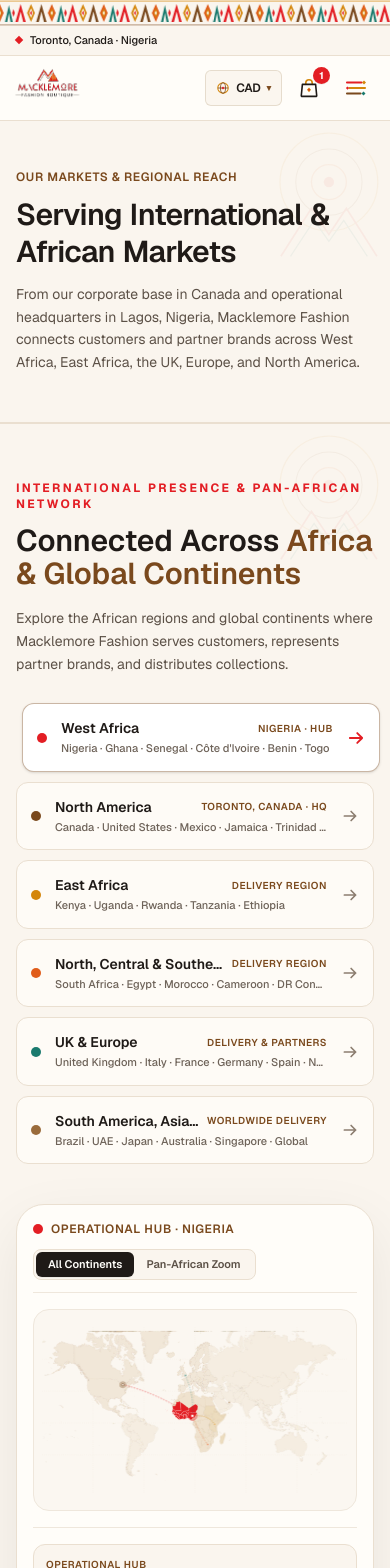
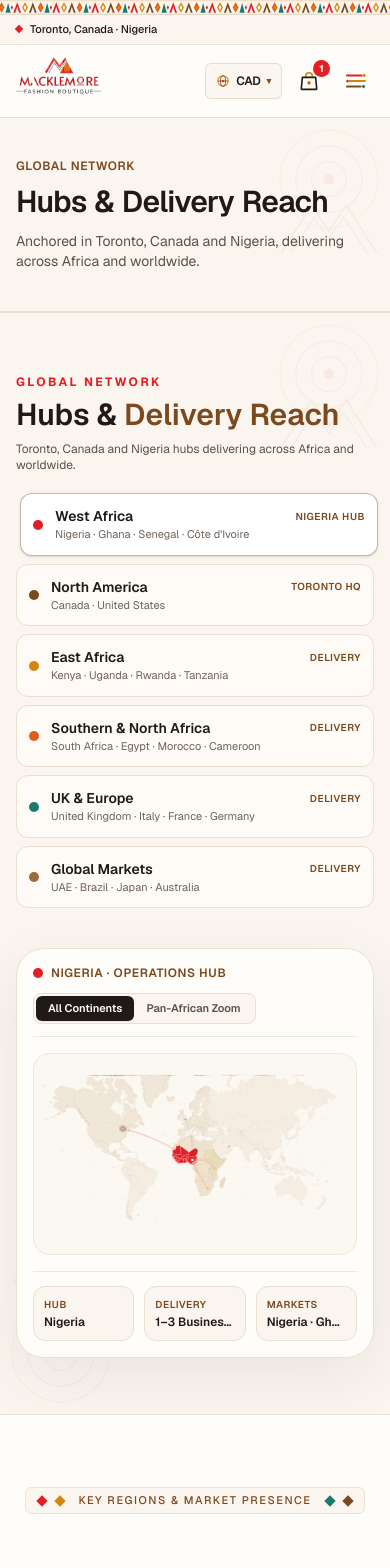
Before and after one commit to Kennysaruni/macklemorefashions, a Next.js app: page /markets in a window 390 px wide. Shown: the top 1568 px of the page. Built offline with nearby package versions, Linux system fonts and the light colour scheme.

Commit message:
Refine tribal ribbon size, enlarge logo on mobile and desktop, and condense continental map copy

```diff
--- a/app/globals.css
+++ b/app/globals.css
@@ -104,17 +104,17 @@ body {
   position: relative;
   width: 100%;
   max-width: 100%;
-  height: 26px;
+  height: 15px;
   overflow: hidden;
   content-visibility: auto;
-  contain-intrinsic-size: 100% 26px;
+  contain-intrinsic-size: 100% 15px;
   contain: layout paint style;
 }
 
-@media (min-width: 640px) {
+@media (min-width: 768px) {
   .tribal-ribbon-viewport {
-    height: 32px;
-    contain-intrinsic-size: 100% 32px;
+    height: 16px;
+    contain-intrinsic-size: 100% 16px;
   }
 }
 
--- a/app/markets/page.tsx
+++ b/app/markets/page.tsx
@@ -12,34 +12,30 @@ import {
 const MARKET_REGIONS = [
   {
     region: "West Africa",
-    badge: "Operational Hub · Nigeria",
-    cities: "Nigeria · Ghana · Senegal · Côte d'Ivoire",
-    summary:
-      "Anchored by our operational presence in Nigeria, with express fulfillment and partner brand representation across West Africa.",
+    badge: "Nigeria Hub",
+    cities: "Nigeria · Ghana · Senegal",
+    summary: "Operations hub in Nigeria serving West Africa.",
     accent: "#E31E24",
   },
   {
     region: "North America",
-    badge: "Corporate Headquarters · Toronto, Canada",
-    cities: "Toronto, Canada · United States",
-    summary:
-      "Our Canadian corporate base in Toronto, Canada connects North American shoppers and international partners with our collections.",
+    badge: "Toronto, Canada HQ",
+    cities: "Toronto, Canada · USA",
+    summary: "Corporate base in Toronto, Canada serving North America.",
     accent: "#D4860B",
   },
   {
     region: "East Africa",
-    badge: "Express Delivery Destination",
+    badge: "Express Delivery",
     cities: "Kenya · Uganda · Rwanda · Tanzania",
-    summary:
-      "Delivering curated retail collections and partner brand pieces directly to customers across East Africa from our Nigeria and Toronto, Canada hubs.",
+    summary: "Direct express delivery across East Africa.",
     accent: "#E05C1A",
   },
   {
     region: "UK, Europe & Global",
-    badge: "International Delivery & Partner Network",
-    cities: "United Kingdom · Italy · France · Worldwide",
-    summary:
-      "Collaborating with international fashion labels, such as LUCA, and delivering orders worldwide from Toronto, Canada and Nigeria.",
+    badge: "Worldwide Delivery",
+    cities: "UK · Italy · France · Global",
+    summary: "International partner houses and worldwide delivery.",
     accent: "#1A7A6E",
   },
 ];
@@ -48,19 +44,19 @@ export default function MarketsFootprintPage() {
   return (
     <div className="min-h-screen bg-[#FFFDF9] text-[#1F1A17]">
       {/* Page Hero */}
-      <section className="relative border-b border-[#EADFD0] bg-[#FAF5EE] px-4 sm:px-8 py-12 sm:py-16 overflow-hidden">
+      <section className="relative border-b border-[#EADFD0] bg-[#FAF5EE] px-4 sm:px-8 py-10 sm:py-14 overflow-hidden">
         <TribalCornerWatermark position="top-right" opacity={0.05} />
-        <div className="max-w-[1440px] mx-auto space-y-3">
+        <div className="max-w-[1440px] mx-auto space-y-2.5">
           <span className="text-xs font-semibold tracking-wider uppercase text-[#7A491D] block">
-            Our Markets &amp; Regional Reach
+            Global Network
           </span>
           <StaggeredText
-            text="Serving International & African Markets"
+            text="Hubs & Delivery Reach"
             as="h1"
             className="font-display text-3xl sm:text-5xl font-semibold tracking-tight max-w-3xl text-[#1F1A17]"
           />
-          <p className="text-sm sm:text-base text-[#5C5147] max-w-2xl leading-relaxed">
-            From our corporate base in Canada and operational headquarters in Lagos, Nigeria, Macklemore Fashion connects customers and partner brands across West Africa, East Africa, the UK, Europe, and North America.
+          <p className="text-sm text-[#5C5147] max-w-xl">
+            Anchored in Toronto, Canada and Nigeria, delivering across Africa and worldwide.
           </p>
         </div>
       </section>
--- a/components/layout/EditorialShell.tsx
+++ b/components/layout/EditorialShell.tsx
@@ -202,7 +202,7 @@ export function EditorialShell({ children }: { children: React.ReactNode }) {
 
       {/* 2. Sticky Header (Remains Visible Above the Mobile Menu so Logo & Cart Stay Accessible) */}
       <header className="sticky top-0 z-50 bg-[#FFFDF9]/95 backdrop-blur-md border-b border-[#EADFD0]">
-        <div className="max-w-[1440px] mx-auto px-3.5 sm:px-8 h-16 sm:h-20 flex items-center justify-between gap-2 sm:gap-6">
+        <div className="max-w-[1440px] mx-auto px-3.5 sm:px-8 h-18 sm:h-22 lg:h-24 flex items-center justify-between gap-2 sm:gap-6">
           {/* Left: Official Macklemore Logo */}
           <Link
             href="/"
--- a/components/vectors/ContinentalMapBanner.tsx
+++ b/components/vectors/ContinentalMapBanner.tsx
@@ -50,10 +50,10 @@ const CONTINENTAL_REGIONS: ContinentalRegionGroup[] = [
   {
     id: "west-africa",
     label: "West Africa",
-    badge: "Operational Hub · Nigeria",
-    hubCity: "Nigeria · Hub",
+    badge: "Nigeria · Operations Hub",
+    hubCity: "Nigeria Hub",
     isOperationalHub: true,
-    countries: ["Nigeria", "Ghana", "Senegal", "Côte d'Ivoire", "Benin", "Togo"],
+    countries: ["Nigeria", "Ghana", "Senegal", "Côte d'Ivoire"],
     codes: new Set([
       "686", "270", "624", "324", "694", "430", "384", "288", "768", "204",
       "566", "854", "132", "466", "478", "562",
@@ -61,18 +61,18 @@ const CONTINENTAL_REGIONS: ContinentalRegionGroup[] = [
     color: "#E31E24",
     baseFill: "#E9D6BE",
     baseStroke: "#C4A482",
-    role: "Primary operational presence in Nigeria with regional distribution, bespoke fittings, and partner brand representation across West Africa.",
-    deliverySummary: "1–3 business days across Nigeria & West Africa",
-    showroomAddress: "Nigeria (Operational Hub)",
+    role: "Operations hub in Nigeria serving West Africa.",
+    deliverySummary: "1–3 Business Days",
+    showroomAddress: "Nigeria",
     hubCoordinates: [8.6753, 9.082],
   },
   {
     id: "north-america",
     label: "North America",
-    badge: "Corporate Headquarters · Toronto, Canada",
-    hubCity: "Toronto, Canada · HQ",
+    badge: "Toronto, Canada · Corporate HQ",
+    hubCity: "Toronto HQ",
     isOperationalHub: true,
-    countries: ["Canada", "United States", "Mexico", "Jamaica", "Trinidad & Tobago"],
+    countries: ["Canada", "United States"],
     codes: new Set([
       "124", "840", "484", "304", "044", "192", "214", "332", "388", "630",
       "780", "084", "188", "222", "320", "340", "558", "591", "028", "052",
@@ -82,18 +82,18 @@ const CONTINENTAL_REGIONS: ContinentalRegionGroup[] = [
     color: "#7A491D",
     baseFill: "#F1E7D8",
     baseStroke: "#D2BFA6",
-    role: "Canadian corporate base in Toronto, Canada directing international brand strategy, Toronto Fashion Week showcases, North American client service, and global partnerships.",
-    deliverySummary: "2–4 business days across Canada & USA",
-    showroomAddress: "Toronto, Canada (Corporate HQ)",
+    role: "Corporate headquarters in Toronto, Canada.",
+    deliverySummary: "2–4 Business Days",
+    showroomAddress: "Toronto, Canada",
     hubCoordinates: [-79.3832, 43.6532],
   },
   {
     id: "east-africa",
     label: "East Africa",
-    badge: "East Africa · Express Delivery Destination",
-    hubCity: "Delivery Region",
+    badge: "East Africa · Delivery",
+    hubCity: "Delivery",
     isOperationalHub: false,
-    countries: ["Kenya", "Uganda", "Rwanda", "Tanzania", "Ethiopia"],
+    countries: ["Kenya", "Uganda", "Rwanda", "Tanzania"],
     codes: new Set([
       "231", "232", "262", "706", "404", "800", "646", "108", "834", "729",
       "728", "690", "480", "174", "450",
@@ -102,27 +102,18 @@ const CONTINENTAL_REGIONS: ContinentalRegionGroup[] = [
     color: "#D4860B",
     baseFill: "#ECDCBE",
     baseStroke: "#C4A482",
-    role: "Express delivery destination serving East Africa's dynamic fashion and creative community directly from our hubs in Nigeria and Toronto, Canada.",
-    deliverySummary: "2–4 business days express delivery to East Africa",
-    showroomAddress: "Delivered from Nigeria & Toronto, Canada",
+    role: "Express delivery across East Africa.",
+    deliverySummary: "2–4 Business Days",
+    showroomAddress: "From Nigeria & Canada",
     hubCoordinates: [36.8219, -1.2921],
   },
   {
     id: "north-southern-africa",
-    label: "North, Central & Southern Africa",
-    badge: "Pan-African Delivery Destination",
-    hubCity: "Delivery Region",
+    label: "Southern & North Africa",
+    badge: "Pan-African Delivery",
+    hubCity: "Delivery",
     isOperationalHub: false,
-    countries: [
-      "South Africa",
-      "Egypt",
-      "Morocco",
-      "Cameroon",
-      "DR Congo",
-      "Botswana",
-      "Namibia",
-      "Zambia",
-    ],
+    countries: ["South Africa", "Egypt", "Morocco", "Cameroon"],
     codes: new Set([
       // North Africa
       "504", "732", "012", "788", "434", "818", "736",
@@ -134,18 +125,18 @@ const CONTINENTAL_REGIONS: ContinentalRegionGroup[] = [
     color: "#E05C1A",
     baseFill: "#EFE2CE",
     baseStroke: "#C8AC8C",
-    role: "Continental delivery network connecting North, Central, and Southern African markets directly with our operational hubs in Nigeria and Toronto, Canada.",
-    deliverySummary: "3–5 business days express continental delivery",
-    showroomAddress: "Delivered from Nigeria & Toronto, Canada",
+    role: "Continental delivery from Nigeria and Toronto, Canada.",
+    deliverySummary: "3–5 Business Days",
+    showroomAddress: "From Nigeria & Canada",
     hubCoordinates: [28.0473, -26.2041],
   },
   {
     id: "europe-uk",
     label: "UK & Europe",
-    badge: "UK & Europe · Delivery & Partner Reach",
-    hubCity: "Delivery & Partners",
+    badge: "UK & Europe · Delivery",
+    hubCity: "Delivery",
     isOperationalHub: false,
-    countries: ["United Kingdom", "Italy", "France", "Germany", "Spain", "Netherlands"],
+    countries: ["United Kingdom", "Italy", "France", "Germany"],
     codes: new Set([
       "826", "372", "250", "276", "380", "724", "620", "528", "056", "442",
       "756", "040", "208", "578", "752", "246", "352", "616", "203", "703",
@@ -157,25 +148,25 @@ const CONTINENTAL_REGIONS: ContinentalRegionGroup[] = [
     color: "#1A7A6E",
     baseFill: "#F1E7D8",
     baseStroke: "#D2BFA6",
-    role: "International delivery destination and partner brand collaborations for labels such as LUCA entering African markets.",
-    deliverySummary: "2–4 business days express international delivery",
-    showroomAddress: "Delivered from Toronto, Canada & Nigeria",
+    role: "International delivery & partner brand network.",
+    deliverySummary: "2–4 Business Days",
+    showroomAddress: "From Canada & Nigeria",
     hubCoordinates: [-0.1276, 51.5072],
   },
   {
     id: "global-continents",
-    label: "South America, Asia & Oceania",
-    badge: "Worldwide Express Delivery",
-    hubCity: "Worldwide Delivery",
+    label: "Global Markets",
+    badge: "Worldwide Delivery",
+    hubCity: "Delivery",
     isOperationalHub: false,
-    countries: ["Brazil", "UAE", "Japan", "Australia", "Singapore", "Global"],
+    countries: ["UAE", "Brazil", "Japan", "Australia"],
     codes: new Set<string>(), // Matches remaining global countries
     color: "#9A6B3B",
     baseFill: "#F5EDE1",
     baseStroke: "#DCCBB5",
-    role: "International DHL Express delivery serving diaspora communities, red carpet stylists, and private clients worldwide from Toronto, Canada and Nigeria.",
-    deliverySummary: "3–6 business days worldwide DHL Express",
-    showroomAddress: "Delivered from Toronto, Canada & Nigeria",
+    role: "Worldwide express delivery.",
+    deliverySummary: "3–6 Business Days",
+    showroomAddress: "From Canada & Nigeria",
     hubCoordinates: [55.2708, 25.2048],
   },
 ];
@@ -330,9 +321,7 @@ function classifyContinentRegion(geom: TopoGeometry): string {
   return "global-continents";
 }
 
-export function ContinentalMapBanner({
-  compact = false,
-}: {
+export function ContinentalMapBanner({}: {
   compact?: boolean;
 }) {
   const [topology, setTopology] = useState<WorldAtlasTopology | null>(null);
@@ -490,19 +479,19 @@ export function ContinentalMapBanner({
               LEFT COLUMN: AFRIKLINK-STYLE INTERACTIVE CONTINENTAL & REGIONAL LIST
              =============================================================== */}
           <div>
-            <span className="inline-block text-xs font-bold tracking-[0.2em] uppercase text-[#E31E24] mb-3">
-              International Presence &amp; Pan-African Network
+            <span className="inline-block text-xs font-bold tracking-[0.2em] uppercase text-[#E31E24] mb-2">
+              Global Network
             </span>
-            <h2 className="font-display text-3xl sm:text-4xl lg:text-[42px] font-semibold text-[#1F1A17] leading-[1.12] mb-4">
-              Connected Across{" "}
-              <span className="text-[#7A491D]">Africa &amp; Global Continents</span>
+            <h2 className="font-display text-3xl sm:text-4xl font-semibold text-[#1F1A17] leading-[1.12] mb-2.5">
+              Hubs &amp;{" "}
+              <span className="text-[#7A491D]">Delivery Reach</span>
             </h2>
-            <p className="text-sm sm:text-base text-[#5C5147] mb-7 max-w-[500px] leading-relaxed">
-              Explore the African regions and global continents where Macklemore Fashion serves customers, represents partner brands, and distributes collections.
+            <p className="text-xs sm:text-sm text-[#5C5147] mb-5 max-w-[440px]">
+              Toronto, Canada and Nigeria hubs delivering across Africa and worldwide.
             </p>
 
             {/* Interactive Region / Continent Cards (AfrikLink Pattern) */}
-            <div className="flex flex-col gap-2.5">
+            <div className="flex flex-col gap-2">
               {CONTINENTAL_REGIONS.map((region) => {
                 const isActive = activeRegionId === region.id;
                 return (
@@ -511,9 +500,9 @@ export function ContinentalMapBanner({
                     onMouseEnter={() => setHoveredRegionId(region.id)}
                     onMouseLeave={() => setHoveredRegionId(null)}
                     onClick={() => setSelectedRegionId(region.id)}
-                    className={`flex items-center gap-3.5 p-3.5 sm:p-4 rounded-xl border transition-all duration-300 cursor-pointer group relative overflow-hidden ${
+                    className={`flex items-center gap-3 p-3 sm:p-3.5 rounded-xl border transition-all duration-300 cursor-pointer group relative overflow-hidden ${
                       isActive
-                        ? "bg-white border-[#7A491D]/40 shadow-sm translate-x-1.5"
+                        ? "bg-white border-[#7A491D]/40 shadow-sm translate-x-1"
                         : "bg-[#FFFDF9]/80 border-[#EADFD0] hover:bg-white hover:border-[#D4B895]"
                     }`}
                   >
@@ -522,7 +511,7 @@ export function ContinentalMapBanner({
                       style={{ background: region.color }}
                     />
                     <div className="flex-1 min-w-0">
-                      <div className="flex items-center justify-between gap-2 mb-0.5">
+                      <div className="flex items-center justify-between gap-2">
                         <h4 className="text-sm font-semibold text-[#1F1A17] truncate">
                           {region.label}
                         </h4>
@@ -530,29 +519,10 @@ export function ContinentalMapBanner({
                           {region.hubCity}
                         </span>
                       </div>
-                      <p className="text-[11px] text-[#6E6359] truncate font-medium group-hover:text-[#1F1A17] transition-colors">
+                      <p className="text-[11px] text-[#6E6359] truncate">
                         {region.countries.join(" · ")}
                       </p>
                     </div>
-                    <svg
-                      className={`shrink-0 transition-transform duration-300 group-hover:translate-x-1 ${
-                        isActive
-                          ? "text-[#E31E24] scale-110"
-                          : "text-[#8C7E70]"
-                      }`}
-                      width="18"
-                      height="18"
-                      viewBox="0 0 16 16"
-                      fill="none"
-                    >
-                      <path
-                        d="M3 8h10M9 4l4 4-4 4"
-                        stroke="currentColor"
-                        strokeWidth="1.5"
-                        strokeLinecap="round"
-                        strokeLinejoin="round"
-                      />
-                    </svg>
                   </div>
                 );
               })}
@@ -810,42 +780,34 @@ export function ContinentalMapBanner({
               </div>
 
               {/* Selected Region / Hub Summary Footer Inside Map Card */}
-              <div className="mt-4 pt-4 border-t border-[#EFE7DC] grid grid-cols-1 sm:grid-cols-3 gap-3">
-                <div className="p-3 rounded-xl bg-[#FAF5EE] border border-[#EADFD0]">
+              <div className="mt-4 pt-3.5 border-t border-[#EFE7DC] grid grid-cols-3 gap-2.5">
+                <div className="p-2.5 rounded-xl bg-[#FAF5EE] border border-[#EADFD0]">
                   <span className="text-[10px] font-semibold uppercase tracking-wider text-[#7A491D] block">
-                    {activeRegion.isOperationalHub
-                      ? "Operational Hub"
-                      : "Fulfillment Origin"}
+                    {activeRegion.isOperationalHub ? "Hub" : "Origin"}
                   </span>
                   <span className="text-xs font-semibold text-[#1F1A17] mt-0.5 block truncate">
                     {activeRegion.showroomAddress}
                   </span>
                 </div>
 
-                <div className="p-3 rounded-xl bg-[#FAF5EE] border border-[#EADFD0]">
+                <div className="p-2.5 rounded-xl bg-[#FAF5EE] border border-[#EADFD0]">
                   <span className="text-[10px] font-semibold uppercase tracking-wider text-[#7A491D] block">
-                    Express Delivery
+                    Delivery
                   </span>
                   <span className="text-xs font-semibold text-[#1F1A17] mt-0.5 block truncate">
                     {activeRegion.deliverySummary}
                   </span>
                 </div>
 
-                <div className="p-3 rounded-xl bg-[#FAF5EE] border border-[#EADFD0]">
+                <div className="p-2.5 rounded-xl bg-[#FAF5EE] border border-[#EADFD0]">
                   <span className="text-[10px] font-semibold uppercase tracking-wider text-[#7A491D] block">
-                    Countries Served
+                    Markets
                   </span>
                   <span className="text-xs font-semibold text-[#1F1A17] mt-0.5 block truncate">
-                    {activeRegion.countries.slice(0, 4).join(" · ")}
+                    {activeRegion.countries.slice(0, 3).join(" · ")}
                   </span>
                 </div>
               </div>
-
-              {!compact && (
-                <p className="mt-3 text-xs text-[#5C5147] leading-relaxed">
-                  {activeRegion.role}
-                </p>
-              )}
 
               {/* Floating Cursor Tooltip (AfrikLink Pattern) */}
               <AnimatePresence>
--- a/components/vectors/TribalVectors.tsx
+++ b/components/vectors/TribalVectors.tsx
@@ -22,11 +22,11 @@ export function MacklemoreLogo({
       <img
         src="/assets/fashion-Boutique-logo-1.svg"
         alt="Macklemore Fashion"
-        className="h-9 sm:h-12 max-w-[165px] sm:max-w-none w-auto object-contain object-left transition-transform duration-300 hover:scale-[1.02]"
+        className="h-12 sm:h-15 lg:h-16 max-w-[205px] sm:max-w-none w-auto object-contain object-left transition-transform duration-300 hover:scale-[1.02]"
       />
       {showSubline && (
         <span className="text-[10px] tracking-[0.18em] uppercase text-[#7A491D] font-medium mt-1">
-          Canada · Nigeria · Global Fashion
+          Toronto, Canada · Nigeria
         </span>
       )}
     </div>
@@ -52,7 +52,7 @@ export function TribalPatternRibbon({ className = "" }: { className?: string })
     >
       <div className="animate-tribal-ltr">
         <svg
-          viewBox="0 0 2400 32"
+          viewBox="0 0 2400 20"
           fill="none"
           xmlns="http://www.w3.org/2000/svg"
           className="w-full h-full block"
@@ -63,32 +63,30 @@ export function TribalPatternRibbon({ className = "" }: { className?: string })
               id={patternId}
               x="0"
               y="0"
-              width="160"
-              height="32"
+              width="120"
+              height="20"
               patternUnits="userSpaceOnUse"
             >
               {/* Warm Cream Base */}
-              <rect width="160" height="32" fill="#FAF5EE" />
+              <rect width="120" height="20" fill="#FAF5EE" />
               {/* Top & Bottom Gold & Bronze Hairlines */}
-              <line x1="0" y1="1.5" x2="160" y2="1.5" stroke="#D4860B" strokeWidth="1.5" strokeOpacity="0.55" />
-              <line x1="0" y1="30.5" x2="160" y2="30.5" stroke="#7A491D" strokeWidth="1.5" strokeOpacity="0.45" />
+              <line x1="0" y1="1" x2="120" y2="1" stroke="#D4860B" strokeWidth="1" strokeOpacity="0.5" />
+              <line x1="0" y1="19" x2="120" y2="19" stroke="#7A491D" strokeWidth="1" strokeOpacity="0.4" />
 
-              {/* Enlarged Multi-Color Chevron & Diamond Motif from the Macklemore Logo */}
-              <path d="M2 27L18 5L34 27H26L18 14L10 27H2Z" fill="#E31E24" />
-              <polygon points="50,5 62,16 50,27 38,16" fill="#D4860B" />
-              <polygon points="50,10 56,16 50,22 44,16" fill="#FFFDF9" />
-              <polygon points="50,13 53,16 50,19 47,16" fill="#E31E24" />
+              {/* Multi-Color Chevron & Diamond Motif from the Macklemore Logo */}
+              <path d="M1 17L13 3L25 17H19L13 9L7 17H1Z" fill="#E31E24" />
+              <polygon points="37,3 46,10 37,17 28,10" fill="#D4860B" />
+              <polygon points="37,6.5 41.5,10 37,13.5 32.5,10" fill="#FFFDF9" />
 
-              <path d="M66 27L82 5L98 27H90L82 14L74 27H66Z" fill="#7A491D" />
-              <polygon points="114,5 126,16 114,27 102,16" fill="#E05C1A" />
-              <polygon points="114,10 120,16 114,22 108,16" fill="#D4860B" />
-              <polygon points="114,13 117,16 114,19 111,16" fill="#FFFDF9" />
+              <path d="M49 17L61 3L73 17H67L61 9L55 17H49Z" fill="#7A491D" />
+              <polygon points="85,3 94,10 85,17 76,10" fill="#E05C1A" />
+              <polygon points="85,6.5 89.5,10 85,13.5 80.5,10" fill="#D4860B" />
 
-              <path d="M130 27L142 6L154 27H147L142 16L137 27H130Z" fill="#1A7A6E" />
-              <polygon points="156,11 160,16 156,21 152,16" fill="#E31E24" />
+              <path d="M97 17L105 4L113 17H97Z" fill="#1A7A6E" />
+              <polygon points="116.5,7 120,10 116.5,13 113,10" fill="#E31E24" />
             </pattern>
           </defs>
-          <rect width="2400" height="32" fill={`url(#${patternId})`} />
+          <rect width="2400" height="20" fill={`url(#${patternId})`} />
         </svg>
       </div>
     </div>
```
